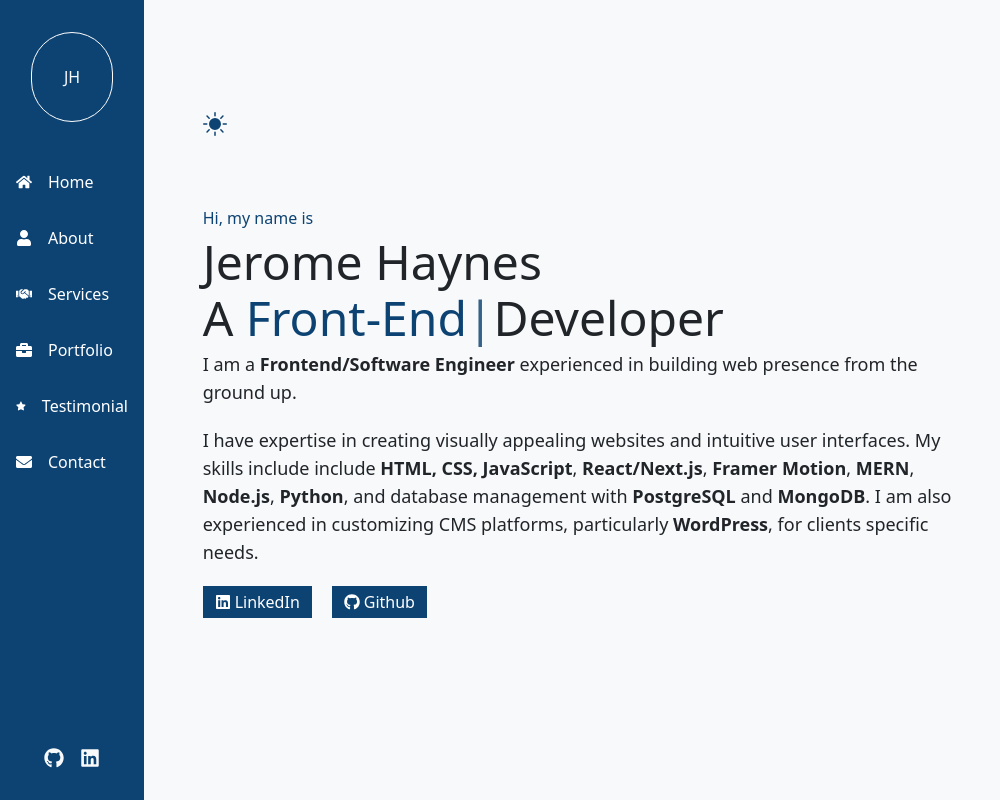
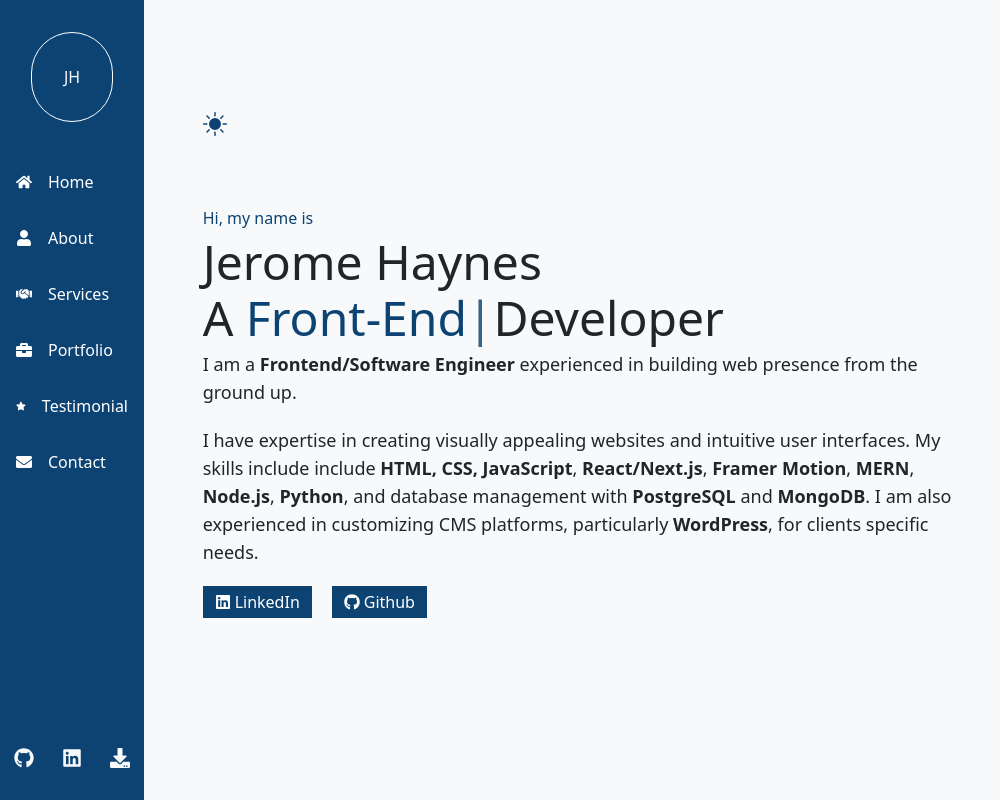
Before and after one commit to dev-rome/v3, a Next.js app: page /home in a window 1280 px wide. Shown: the top 800 px of the page, without its empty margins (0-1000 px from the left). Built offline with nearby package versions, Linux system fonts and the light colour scheme.

Commit message:
added resume link

```diff
--- a/src/components/navbar/NavMenu.tsx
+++ b/src/components/navbar/NavMenu.tsx
@@ -8,6 +8,7 @@
   FaLinkedin,
   FaStar,
   FaHandshake,
+  FaDownload,
 } from "react-icons/fa";
 
 interface NavigationItem {
@@ -62,12 +63,12 @@
             ))}
           </ul>
         </div>
-        <div className="flex justify-center mb-8">
+        <div className="flex justify-around mb-8">
           <a
             href="https://github.com/"
             target="_blank"
             rel="noopener noreferrer"
-            className="text-[#f8f9fa] mr-4"
+            className="text-[#f8f9fa]"
           >
             <FaGithub size={20} />
           </a>
@@ -79,6 +80,14 @@
           >
             <FaLinkedin size={20} />
           </a>
+          <a
+            href="https://docs.google.com/document/d/1dVwaoytNqyRCs3aTIvLk80Uev5FJm7GvSvEc1rAOESY/edit?usp=sharing"
+            target="_blank"
+            rel="noopener noreferrer"
+            className="text-[#f8f9fa]"
+          >
+            <FaDownload size={20} />
+          </a>
         </div>
       </div>
     </nav>
```
